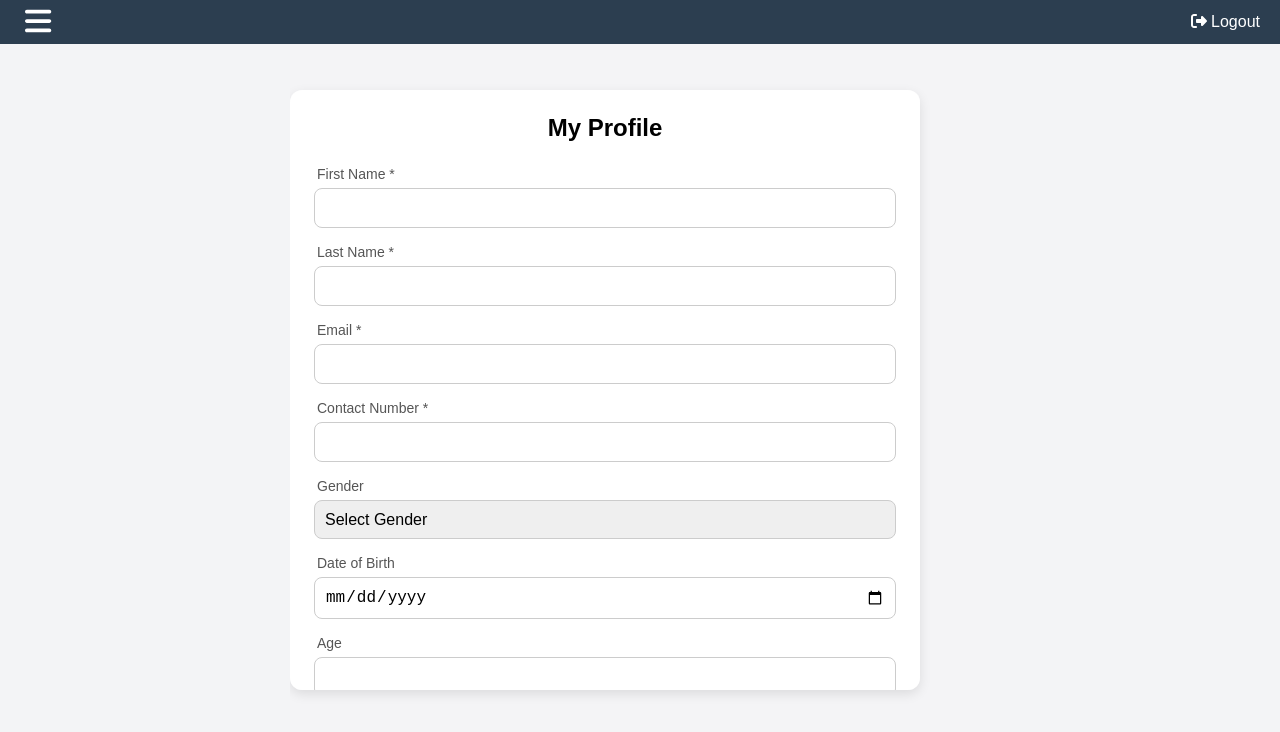
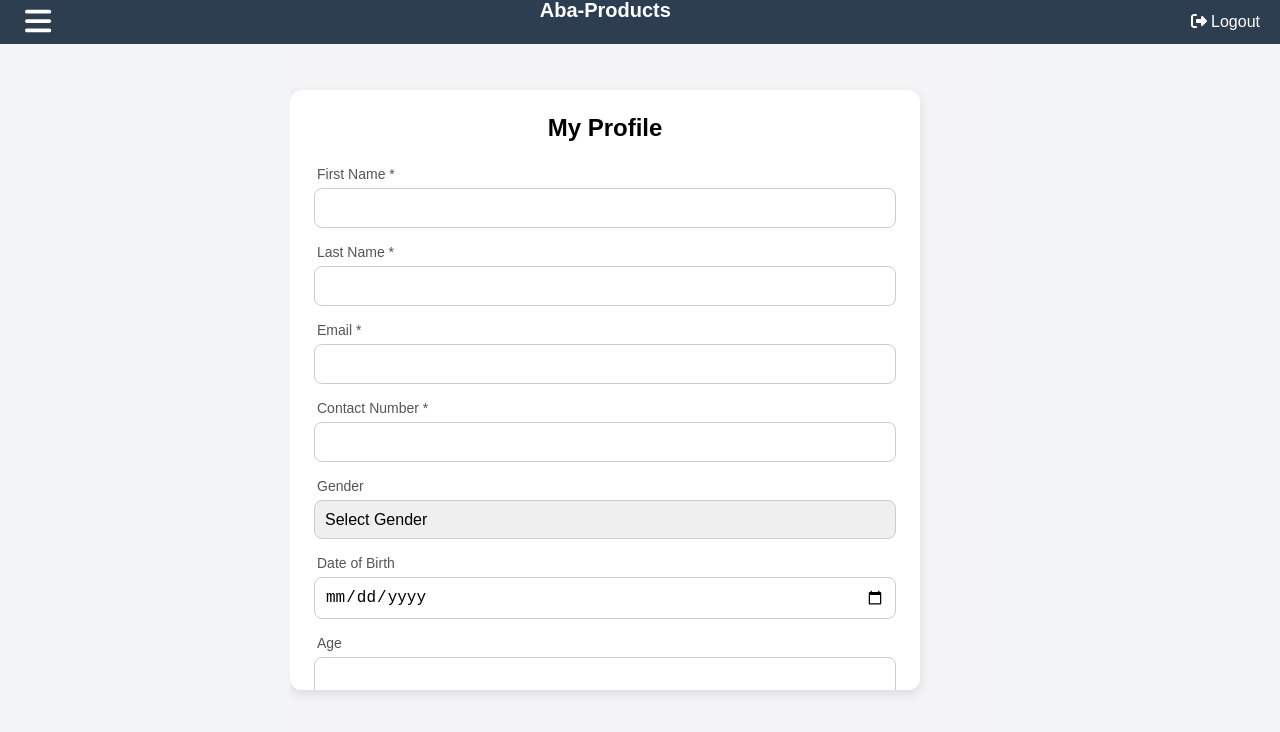
Before and after one commit to TahaHussain-00/aba-products, a React (Vite) app: page /profile in a window 1280 px wide. Shown: the top 732 px of the page. Built offline with nearby package versions, Linux system fonts and the light colour scheme; no server answers.

Commit message:
title in profile page

```diff
--- a/src/css/MyProfilePage.module.css
+++ b/src/css/MyProfilePage.module.css
@@ -41,7 +41,7 @@ html, body {
 
   .title {
     flex-grow: 1;
-    text-align: center;
+    /* text-align: center; */
     font-size: 20px;
     font-weight: bold;
   }
@@ -154,7 +154,7 @@ html, body {
 
 
   h2 {
-    text-align: center;
+    /* text-align: center; */
     margin-bottom: 1.5rem;
   }
 
--- a/src/pages/MyProfilePage.jsx
+++ b/src/pages/MyProfilePage.jsx
@@ -293,7 +293,7 @@ function MyProfilePage() {
         <div className={styles.hamburger} onClick={toggleMenu}>
           <FontAwesomeIcon icon={faBars} />
         </div>
-        {/* <h2 className={styles.title}>QuickAppFlow</h2> */}
+        <h2 className={styles.title}>Aba-Products</h2>
         <button className={styles.logoutButton} onClick={handleLogout}>
           <FontAwesomeIcon icon={faSignOutAlt} /> Logout
         </button>
```
